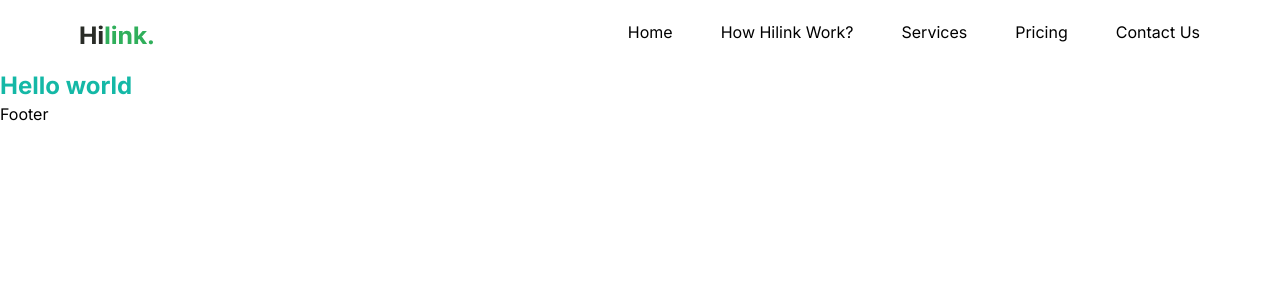
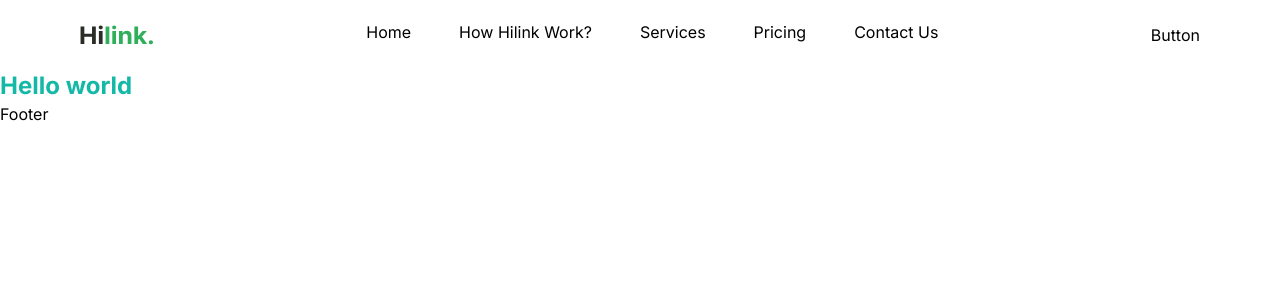
Before and after one commit to maciekpastuszak/travel_app, a Next.js app: page / in a window 1280 px wide. Shown: the top 300 px of the page. Built offline with nearby package versions, Linux system fonts and the light colour scheme.

Commit message:
add Button component

```diff
--- /dev/null
+++ b/components/Button.tsx
@@ -0,0 +1,9 @@
+import React from 'react'
+
+const Button = () => {
+  return (
+    <button>Button</button>
+  )
+}
+
+export default Button
--- a/components/Navbar.tsx
+++ b/components/Navbar.tsx
@@ -1,6 +1,7 @@
 import { NAV_LINKS } from "@/constants"
 import Image from "next/image"
 import Link from "next/link"
+import Button from "./Button"
 
 const Navbar = () => {
   return (
@@ -19,6 +20,10 @@ const Navbar = () => {
               </Link>
             ))}
           </ul>
+
+          <div className="lg:flexCenter hidden">
+              <Button />
+          </div>
     </nav>
   )
 }
```
